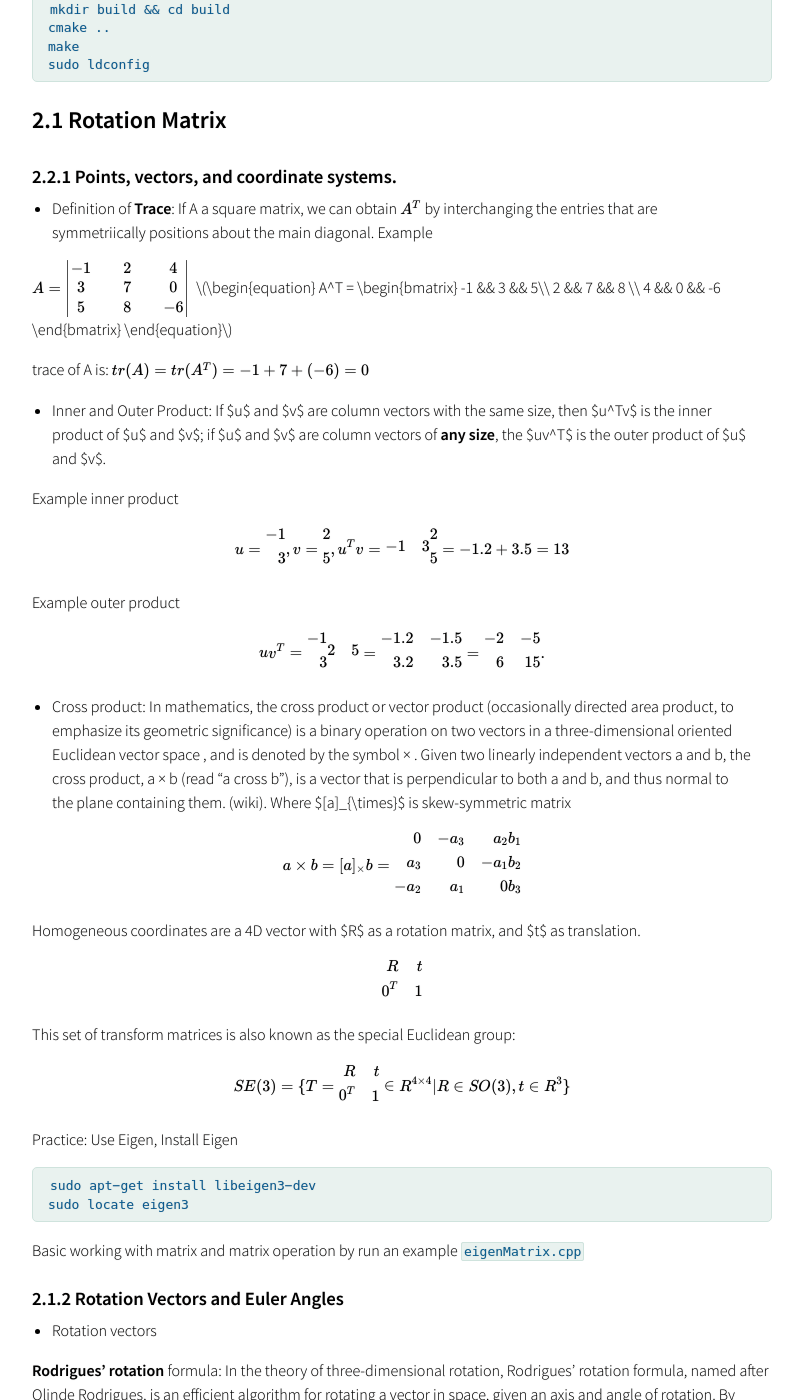
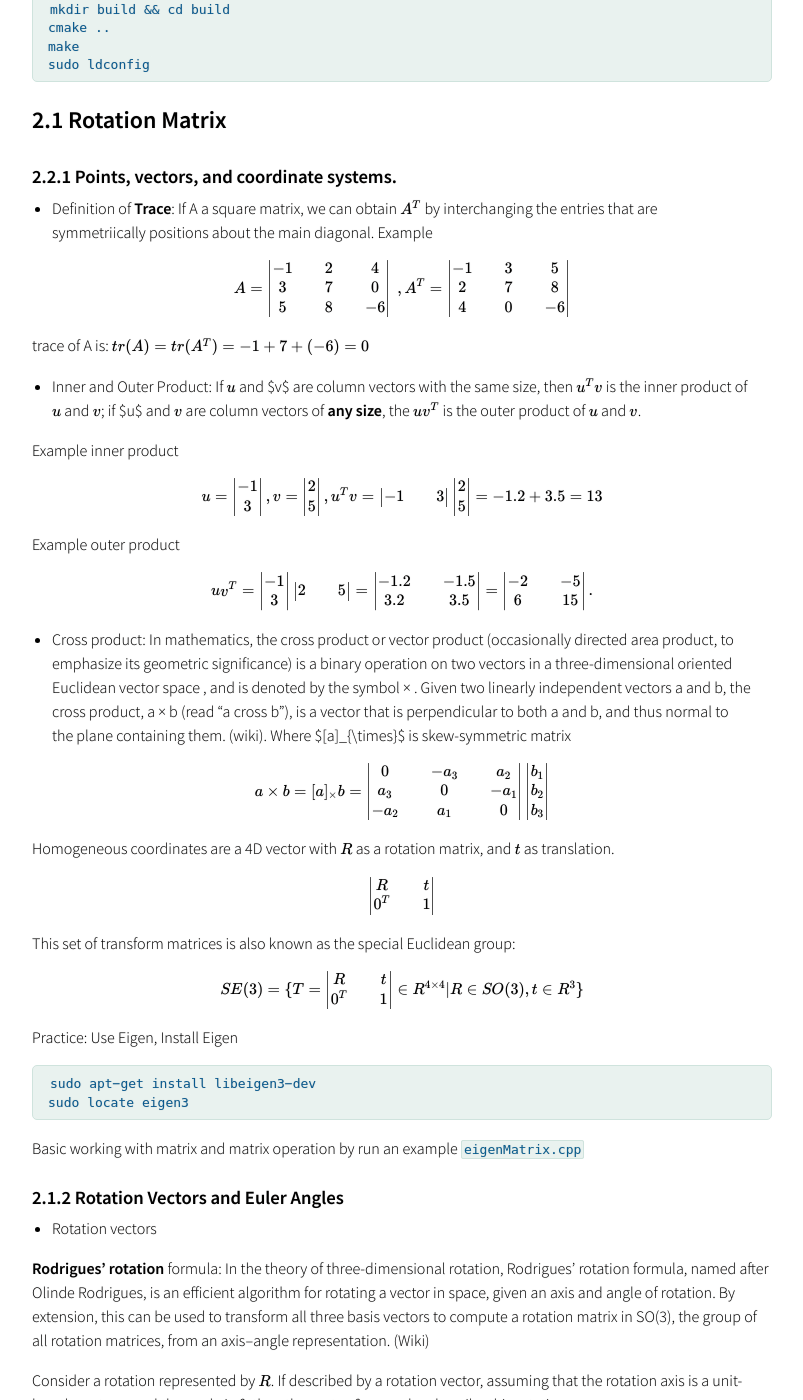
Before and after one commit to robotlabvn/robotlabvn.github.io, a Jekyll site: the page built from _posts/2023-07-30-3D-Rigid-Body-Motion-Eigen-in-C++.md, in a window 1280 px wide and 1400 px high, scrolled down 414 px. Shown: the whole window, without its empty margins (238-1041 px from the left). Built offline with Jekyll 4.4.1, drawn with Linux system fonts in a browser that asks for light colours; nearby versions of some CDN libraries; some of the changed text lies outside the part shown.

Commit message:
Add 3d Rigid Body

````diff
--- a/_posts/2023-07-30-3D-Rigid-Body-Motion-Eigen-in-C++.md
+++ b/_posts/2023-07-30-3D-Rigid-Body-Motion-Eigen-in-C++.md
@@ -30,82 +30,80 @@ $$A= \begin{vmatrix}
 3 && 7 && 0 \\
 5 && 8 && -6
 \end{vmatrix}\space
-$$
-$$
-\begin{equation}
-A^T = \begin{bmatrix}
+,
+A^T = \begin{vmatrix}
 -1 && 3 && 5\\
 2 && 7 && 8 \\
 4 && 0 && -6
-\end{bmatrix}
-\end{equation}$$
+\end{vmatrix}
+$$
 
  trace of A is:
  $$tr(A) = tr(A^T)= -1 +7+(-6)=0$$
 
-- Inner and Outer Product: If $u$ and $v$ are column vectors with the same size, then $u^Tv$ is the inner product of $u$ and $v$; if $u$ and $v$ are column vectors of **any size**, the $uv^T$ is the outer product of $u$ and $v$.
+- Inner and Outer Product: If $$u$$ and $v$ are column vectors with the same size, then $$u^Tv$$ is the inner product of $$u$$ and $$v$$; if $u$ and $$v$$ are column vectors of **any size**, the $$uv^T$$ is the outer product of $$u$$ and $$v$$.
 
 Example inner product
 
-$$u = \begin{aligned}
+$$u = \begin{vmatrix}
 -1\\
 3  \\
-\end{aligned}
-, v = \begin{aligned}
+\end{vmatrix}
+, v = \begin{vmatrix}
 2\\
 5  \\
-\end{aligned}
-, u^Tv =\begin{aligned}
+\end{vmatrix}
+, u^Tv =\begin{vmatrix}
 -1 &&3\\
-\end{aligned}
-\begin{aligned}
+\end{vmatrix}
+\begin{vmatrix}
 2\\
 5  \\
-\end{aligned}
+\end{vmatrix}
 = -1.2 + 3.5 =13$$
 
 Example outer product
 
-$$uv^T =\begin{aligned}
+$$uv^T =\begin{vmatrix}
 -1 \\ 3\\
-\end{aligned}
-\begin{aligned}
+\end{vmatrix}
+\begin{vmatrix}
 2 && 5  \\
-\end{aligned}=
-\begin{aligned}
+\end{vmatrix}=
+\begin{vmatrix}
 -1.2 && -1.5 \\
 3.2 && 3.5
-\end{aligned}=
-\begin{aligned}
+\end{vmatrix}=
+\begin{vmatrix}
 -2 && -5 \\
  6 && 15
-\end{aligned}.$$
+\end{vmatrix}.$$
 
 - Cross product: In mathematics, the cross product or vector product (occasionally directed area product, to emphasize its geometric significance) is a binary operation on two vectors in a three-dimensional oriented Euclidean vector space , and is denoted by the symbol × . Given two linearly independent vectors a and b, the cross product, a × b (read "a cross b"), is a vector that is perpendicular to both a and b, and thus normal to the plane containing them. (wiki). Where $[a]_{\times}$ is skew-symmetric matrix
 
 $$a \times b = [a]_{\times} b =
-\begin{aligned}
+\begin{vmatrix}
 0  && -a_3 && a_2 \\
 a_3 && 0 && -a_1 \\
 -a_2 && a_1 && 0
-\end{aligned}\begin{aligned}
+\end{vmatrix}\begin{vmatrix}
 b_1 \\ b_2 \\ b_3
-\end{aligned}$$
+\end{vmatrix}$$
 
 
-Homogeneous coordinates are a 4D vector with $R$ as a rotation matrix, and $t$ as translation.
+Homogeneous coordinates are a 4D vector with $$R$$ as a rotation matrix, and $$t$$ as translation.
 
-$$\begin{aligned}
+$$\begin{vmatrix}
 R && t  \\
 0^T && 1
-\end{aligned}$$
+\end{vmatrix}$$
 
 This set of transform matrices is also known as the special Euclidean group:
 
-$$SE(3) = \{ T = \begin{aligned}
+$$SE(3) = \{ T = \begin{vmatrix}
 R && t  \\
 0^T && 1
-\end{aligned}\in R^{4\times4} | R \in SO(3),  t \in R^3\}$$
+\end{vmatrix}\in R^{4\times4} | R \in SO(3),  t \in R^3\}$$
 
 Practice: Use Eigen, Install Eigen
 ```
@@ -119,7 +117,7 @@ Basic working with matrix and matrix operation by run an example `eigenMatrix.cp
 
 **Rodrigues' rotation** formula: In the theory of three-dimensional rotation, Rodrigues' rotation formula, named after Olinde Rodrigues, is an efficient algorithm for rotating a vector in space, given an axis and angle of rotation. By extension, this can be used to transform all three basis vectors to compute a rotation matrix in SO(3), the group of all rotation matrices, from an axis–angle representation. (Wiki)
 
-Consider a rotation represented by $R$. If described by a rotation vector, assuming that the rotation axis is a unit-length vector $n$ and the angle is $$\theta$$, then the vector
+Consider a rotation represented by $$R$$. If described by a rotation vector, assuming that the rotation axis is a unit-length vector $$n$$ and the angle is $$\theta$$, then the vector
 $$\theta n$$ can also describe this rotation.
 
 $$R = cos\theta I + (1-cos\theta)nn^T + sin\theta [n]_\times$$
@@ -138,7 +136,7 @@ Where $$[n]_\times$$ is vector to skew-symmetric conversion, $$I$$ is the identi
 
 ## 2.2 Visualization Demo
 ### 2.2.1 Ploting the Trajectory
- The trajectory file called "trajectory.txt" has each line format:  $$time, t_x, t_y, t_z, q_x, q_y, q_z, q_w$$  with $$t$$ is translatition, $q$ is quaternion.
+ The trajectory file called "trajectory.txt" has each line format:  $$time, t_x, t_y, t_z, q_x, q_y, q_z, q_w$$  with $$t$$ is translatition, $$q$$ is quaternion.
 
 ### Install Pangolin
 * use pangolin: slambook/3rdpart/Pangolin or download it from github: https://github.com/stevenlovegrove/Pangolin
````
